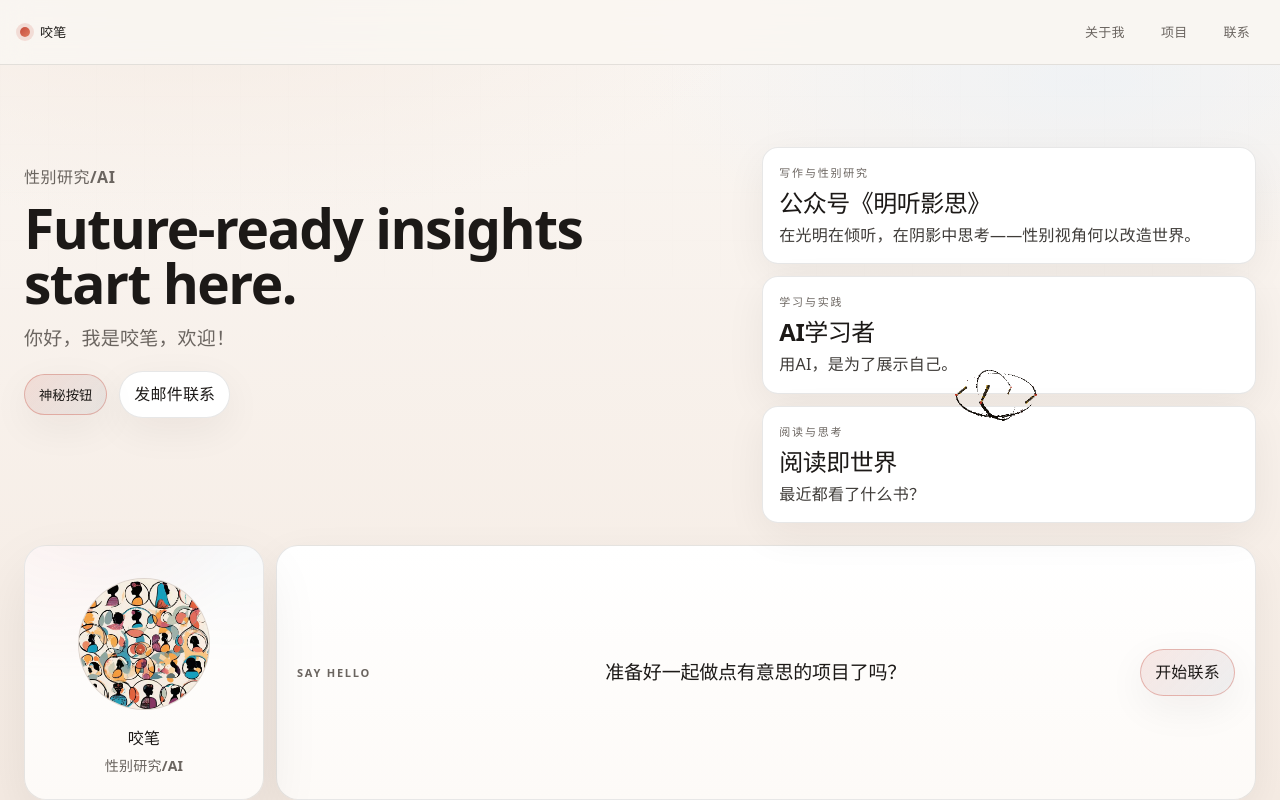
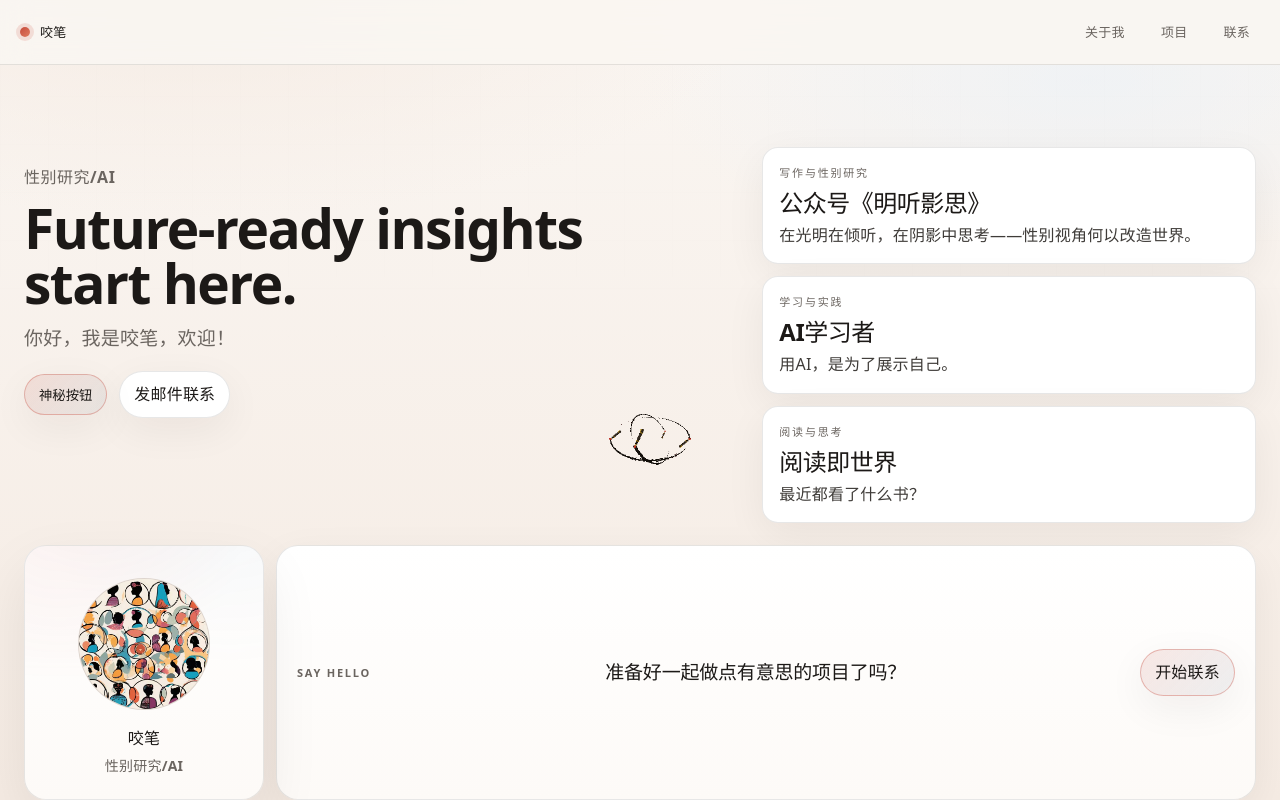
Before and after one commit to yaobi07/yaobiprofile, a React (Vite) app: page / in a window 1280 px wide. Shown: the top 800 px of the page. Built offline with nearby package versions, Linux system fonts and the light colour scheme.

Commit message:
fix: place GIF at bottom-right of heroCopy (left column only)
position:absolute inside heroCopy with position:relative,
right:24px bottom:24px, 120x120px, hidden on mobile.

Co-Authored-By: Claude Sonnet 4.6 <noreply@anthropic.com>

```diff
--- a/src/App.css
+++ b/src/App.css
@@ -117,11 +117,11 @@
   grid-template-columns: 1.18fr 0.82fr;
   gap: 28px;
   align-items: stretch;
-  position: relative;
 }
 
 .heroCopy {
   padding: 18px 6px 18px 0;
+  position: relative;
 }
 
 .eyebrow {
@@ -131,22 +131,15 @@
   letter-spacing: 0.5px;
 }
 
-.ctaRowBuddy {
+.heroGif {
   position: absolute;
-  right: 200px;
-  top: 50%;
-  transform: translateY(-50%);
-  display: flex;
-  align-items: center;
-  justify-content: center;
-  animation: ctaBuddyBob 2.8s ease-in-out infinite;
-  pointer-events: none;
-}
-
-.heroGif {
+  right: 24px;
+  bottom: 24px;
   width: 120px;
   height: 120px;
   object-fit: contain;
+  pointer-events: none;
+  animation: ctaBuddyBob 2.8s ease-in-out infinite;
 }
 
 .heroInsightMotionRoot {
@@ -375,7 +368,7 @@
 }
 
 @media (max-width: 900px) {
-  .ctaRowBuddy {
+  .heroGif {
     display: none;
   }
 }
--- a/src/App.tsx
+++ b/src/App.tsx
@@ -430,9 +430,6 @@ function App() {
         <section id="home" className="section heroSection">
           <div className="heroGrid" data-reveal>
             <div className="homeSplit">
-              <div className="ctaRowBuddy" aria-hidden="true">
-                <img className="heroGif" src="/bibi.gif" alt="" />
-              </div>
               <div className="heroCopy">
                 <p className="eyebrow">{profile.title}</p>
                 <h1 className="headline">
@@ -467,6 +464,12 @@ function App() {
                     发邮件联系
                   </a>
                 </div>
+                <img
+                  className="heroGif"
+                  src="/bibi.gif"
+                  alt=""
+                  aria-hidden="true"
+                />
               </div>
 
               <div className="capabilityStack" aria-label="能力模块">
```
